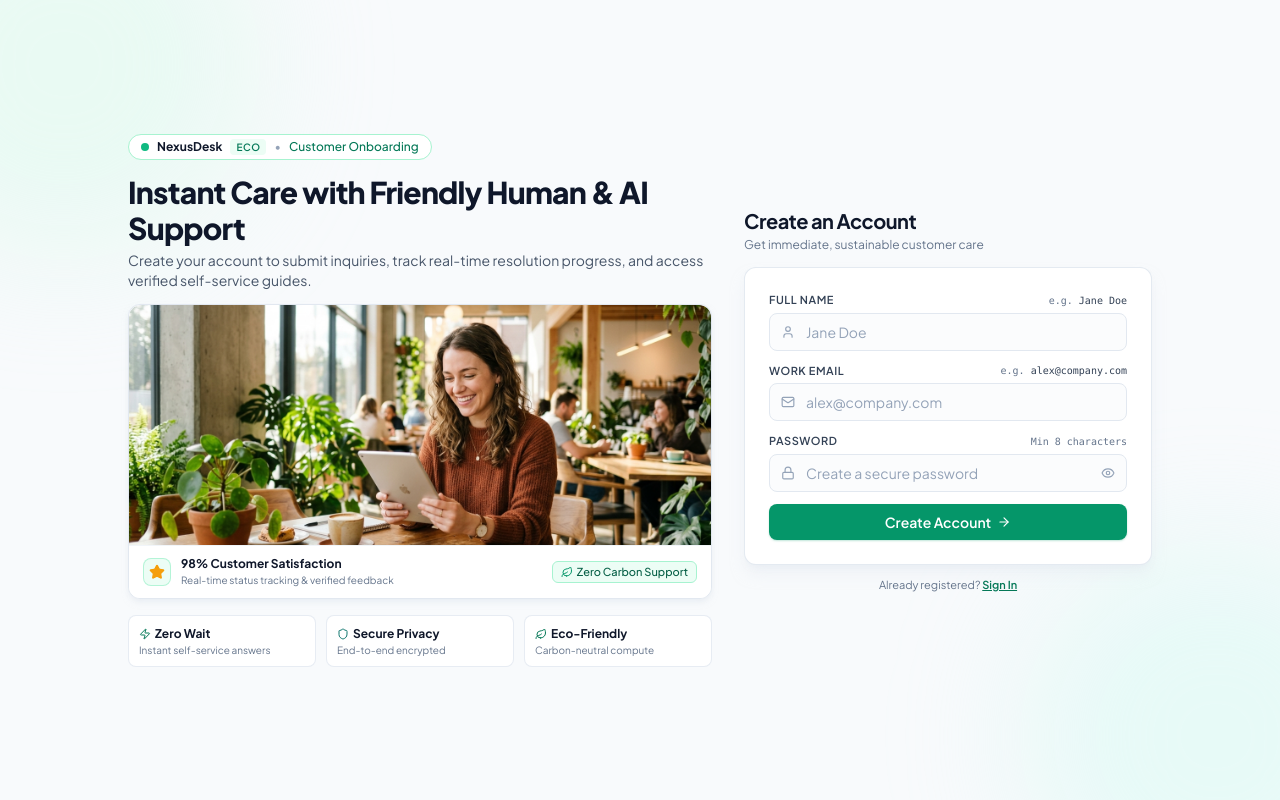
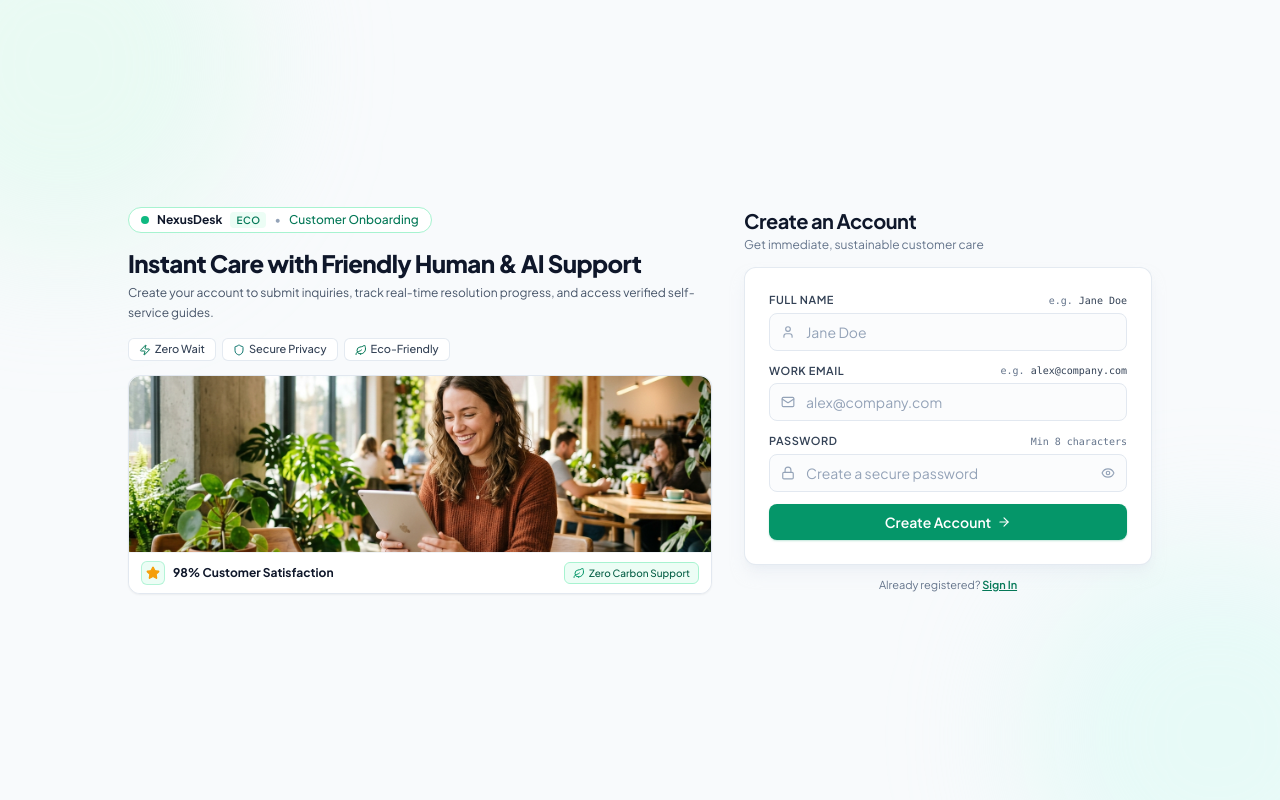
Before and after one commit to Suhirdha24/AI-customer-support-and-help-desk-platform, a React (Vite) app in the folder client/: page /register in a window 1280 px wide. Built offline with nearby package versions, Linux system fonts and the light colour scheme.

Commit message:
fix(ui): streamline left column with inline pills to guarantee 100% fit within standard laptop viewports

```diff
--- a/client/src/features/auth/LoginPage.tsx
+++ b/client/src/features/auth/LoginPage.tsx
@@ -281,61 +281,57 @@ export const LoginPage: React.FC = () => {
             <span className="text-emerald-700 font-medium">{currentRole.badgeText}</span>
           </div>
 
-          {/* Compact Natural Headline */}
+          {/* Natural Headline */}
           <div className="space-y-1 transition-all duration-300">
-            <h1 className="text-xl sm:text-2xl lg:text-3xl font-extrabold text-slate-900 tracking-tight leading-snug">
+            <h1 className="text-lg sm:text-xl lg:text-2xl font-extrabold text-slate-900 tracking-tight leading-snug">
               {currentRole.headline}
             </h1>
-            <p className="text-xs sm:text-sm text-slate-600 line-clamp-2 leading-relaxed">
+            <p className="text-xs text-slate-600 line-clamp-2 leading-relaxed">
               {currentRole.description}
             </p>
           </div>
 
-          {/* Natural Photo Frame: Constrained height so it doesn't push down content */}
-          <div className="relative rounded-xl overflow-hidden border border-slate-200 bg-white shadow-md shadow-slate-200/50 group">
+          {/* Inline Feature Value Pills */}
+          <div className="flex flex-wrap items-center gap-1.5 pt-0.5">
+            {currentRole.props.map((prop, idx) => {
+              const PropIcon = prop.icon;
+              return (
+                <span
+                  key={idx}
+                  className="inline-flex items-center gap-1 px-2.5 py-0.5 rounded-md bg-white border border-slate-200/90 text-[11px] text-slate-700 font-medium shadow-2xs"
+                >
+                  <PropIcon className={`w-3 h-3 ${prop.iconColor}`} />
+                  <span>{prop.title}</span>
+                </span>
+              );
+            })}
+          </div>
+
+          {/* Natural Photo Frame: Perfectly proportioned to match login card */}
+          <div className="relative rounded-xl overflow-hidden border border-slate-200 bg-white shadow-sm group">
             <img
               key={currentRole.id}
               src={currentRole.heroImage}
               alt={`${currentRole.label} Workspace`}
-              className="w-full h-44 sm:h-52 lg:h-56 xl:h-60 object-cover rounded-t-xl transition-all duration-500 group-hover:scale-[1.01]"
+              className="w-full h-36 sm:h-40 lg:h-44 object-cover rounded-t-xl transition-all duration-500 group-hover:scale-[1.01]"
             />
 
             {/* Natural Photo Bottom Overlay Bar */}
-            <div className="bg-white/95 border-t border-slate-100 px-3.5 py-2 sm:py-2.5 flex items-center justify-between text-xs">
-              <div className="flex items-center gap-2.5">
-                <div className="w-7 h-7 rounded-lg bg-emerald-50 border border-emerald-200/80 text-emerald-700 flex items-center justify-center">
-                  <OverlayIcon className="w-4 h-4" />
+            <div className="bg-white/95 border-t border-slate-100 px-3 py-2 flex items-center justify-between text-xs">
+              <div className="flex items-center gap-2">
+                <div className="w-6 h-6 rounded-md bg-emerald-50 border border-emerald-200/80 text-emerald-700 flex items-center justify-center">
+                  <OverlayIcon className="w-3.5 h-3.5" />
                 </div>
                 <div>
                   <p className="font-bold text-slate-900 text-xs">{currentRole.overlayTitle}</p>
-                  <p className="text-[10px] text-slate-500 hidden sm:block">{currentRole.overlaySubtitle}</p>
                 </div>
               </div>
 
-              <div className="flex items-center gap-1 font-medium text-[10px] sm:text-[11px] text-emerald-800 bg-emerald-50 border border-emerald-200 px-2 py-0.5 rounded-md">
+              <div className="flex items-center gap-1 font-medium text-[10px] text-emerald-800 bg-emerald-50 border border-emerald-200 px-2 py-0.5 rounded-md">
                 <Leaf className="w-3 h-3 text-emerald-600 shrink-0" />
                 <span>{currentRole.overlayPill}</span>
               </div>
             </div>
-          </div>
-
-          {/* 3 Compact Natural Value Prop Cards */}
-          <div className="grid grid-cols-3 gap-2.5 pt-0.5">
-            {currentRole.props.map((prop, idx) => {
-              const PropIcon = prop.icon;
-              return (
-                <div
-                  key={idx}
-                  className="p-2.5 rounded-lg bg-white border border-slate-200/80 shadow-xs transition-all"
-                >
-                  <div className="flex items-center gap-1 text-xs font-bold text-slate-900 mb-0.5">
-                    <PropIcon className={`w-3 h-3 ${prop.iconColor}`} />
-                    <span className="truncate">{prop.title}</span>
-                  </div>
-                  <p className="text-[10px] text-slate-500 leading-tight truncate">{prop.desc}</p>
-                </div>
-              );
-            })}
           </div>
         </div>
 
--- a/client/src/features/auth/RegisterPage.tsx
+++ b/client/src/features/auth/RegisterPage.tsx
@@ -85,65 +85,53 @@ export const RegisterPage: React.FC = () => {
 
           {/* Compact Natural Headline */}
           <div className="space-y-1">
-            <h1 className="text-xl sm:text-2xl lg:text-3xl font-extrabold text-slate-900 tracking-tight leading-snug">
+            <h1 className="text-lg sm:text-xl lg:text-2xl font-extrabold text-slate-900 tracking-tight leading-snug">
               Instant Care with Friendly Human & AI Support
             </h1>
-            <p className="text-xs sm:text-sm text-slate-600 line-clamp-2 leading-relaxed">
+            <p className="text-xs text-slate-600 line-clamp-2 leading-relaxed">
               Create your account to submit inquiries, track real-time resolution progress, and access verified self-service guides.
             </p>
           </div>
 
+          {/* Inline Feature Value Pills */}
+          <div className="flex flex-wrap items-center gap-1.5 pt-0.5">
+            <span className="inline-flex items-center gap-1 px-2.5 py-0.5 rounded-md bg-white border border-slate-200/90 text-[11px] text-slate-700 font-medium shadow-2xs">
+              <Zap className="w-3 h-3 text-emerald-700" />
+              <span>Zero Wait</span>
+            </span>
+            <span className="inline-flex items-center gap-1 px-2.5 py-0.5 rounded-md bg-white border border-slate-200/90 text-[11px] text-slate-700 font-medium shadow-2xs">
+              <Shield className="w-3 h-3 text-teal-700" />
+              <span>Secure Privacy</span>
+            </span>
+            <span className="inline-flex items-center gap-1 px-2.5 py-0.5 rounded-md bg-white border border-slate-200/90 text-[11px] text-slate-700 font-medium shadow-2xs">
+              <Leaf className="w-3 h-3 text-emerald-700" />
+              <span>Eco-Friendly</span>
+            </span>
+          </div>
+
           {/* Natural Photo Frame */}
-          <div className="relative rounded-xl overflow-hidden border border-slate-200 bg-white shadow-md shadow-slate-200/50 group">
+          <div className="relative rounded-xl overflow-hidden border border-slate-200 bg-white shadow-sm group">
             <img
               src="/images/natural_customer.jpg"
               alt="Customer Self-Service Support Experience"
-              className="w-full h-44 sm:h-52 lg:h-56 xl:h-60 object-cover rounded-t-xl transition-all duration-500 group-hover:scale-[1.01]"
+              className="w-full h-36 sm:h-40 lg:h-44 object-cover rounded-t-xl transition-all duration-500 group-hover:scale-[1.01]"
             />
 
             {/* Natural Photo Bottom Overlay Bar */}
-            <div className="bg-white/95 border-t border-slate-100 px-3.5 py-2 sm:py-2.5 flex items-center justify-between text-xs">
-              <div className="flex items-center gap-2.5">
-                <div className="w-7 h-7 rounded-lg bg-emerald-50 border border-emerald-200/80 text-emerald-700 flex items-center justify-center">
-                  <Star className="w-4 h-4 text-amber-500 fill-amber-500" />
+            <div className="bg-white/95 border-t border-slate-100 px-3 py-2 flex items-center justify-between text-xs">
+              <div className="flex items-center gap-2">
+                <div className="w-6 h-6 rounded-md bg-emerald-50 border border-emerald-200/80 text-emerald-700 flex items-center justify-center">
+                  <Star className="w-3.5 h-3.5 text-amber-500 fill-amber-500" />
                 </div>
                 <div>
                   <p className="font-bold text-slate-900 text-xs">98% Customer Satisfaction</p>
-                  <p className="text-[10px] text-slate-500 hidden sm:block">Real-time status tracking & verified feedback</p>
                 </div>
               </div>
 
-              <div className="flex items-center gap-1 font-medium text-[10px] sm:text-[11px] text-emerald-800 bg-emerald-50 border border-emerald-200 px-2 py-0.5 rounded-md">
+              <div className="flex items-center gap-1 font-medium text-[10px] text-emerald-800 bg-emerald-50 border border-emerald-200 px-2 py-0.5 rounded-md">
                 <Leaf className="w-3 h-3 text-emerald-600 shrink-0" />
                 <span>Zero Carbon Support</span>
               </div>
-            </div>
-          </div>
-
-          {/* 3 Compact Natural Value Prop Cards */}
-          <div className="grid grid-cols-3 gap-2.5 pt-0.5">
-            <div className="p-2.5 rounded-lg bg-white border border-slate-200/80 shadow-xs transition-all">
-              <div className="flex items-center gap-1 text-xs font-bold text-slate-900 mb-0.5">
-                <Zap className="w-3 h-3 text-emerald-700" />
-                <span className="truncate">Zero Wait</span>
-              </div>
-              <p className="text-[10px] text-slate-500 leading-tight truncate">Instant self-service answers</p>
-            </div>
-
-            <div className="p-2.5 rounded-lg bg-white border border-slate-200/80 shadow-xs transition-all">
-              <div className="flex items-center gap-1 text-xs font-bold text-slate-900 mb-0.5">
-                <Shield className="w-3 h-3 text-teal-700" />
-                <span className="truncate">Secure Privacy</span>
-              </div>
-              <p className="text-[10px] text-slate-500 leading-tight truncate">End-to-end encrypted</p>
-            </div>
-
-            <div className="p-2.5 rounded-lg bg-white border border-slate-200/80 shadow-xs transition-all">
-              <div className="flex items-center gap-1 text-xs font-bold text-slate-900 mb-0.5">
-                <Leaf className="w-3 h-3 text-emerald-700" />
-                <span className="truncate">Eco-Friendly</span>
-              </div>
-              <p className="text-[10px] text-slate-500 leading-tight truncate">Carbon-neutral compute</p>
             </div>
           </div>
         </div>
```
